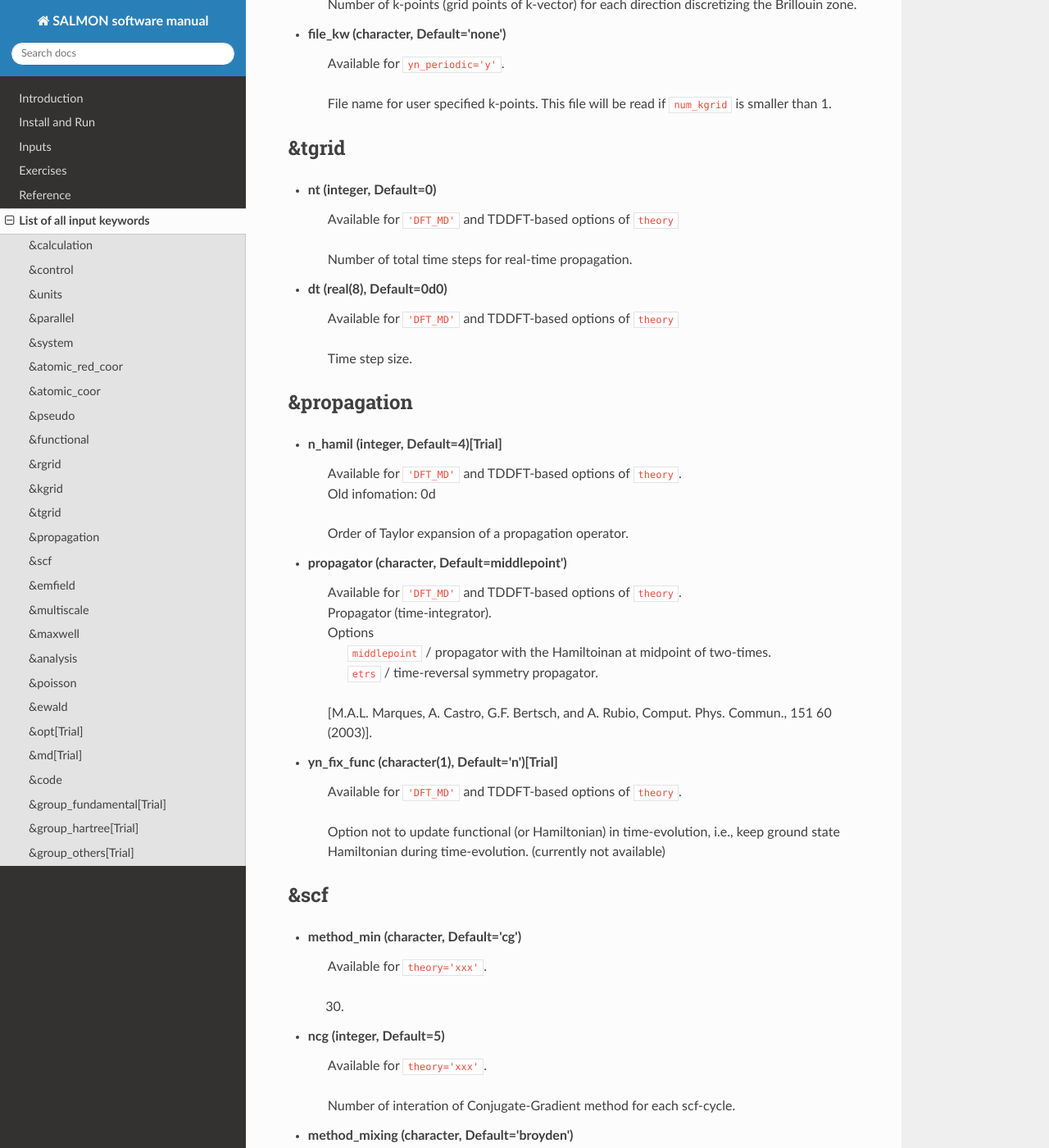
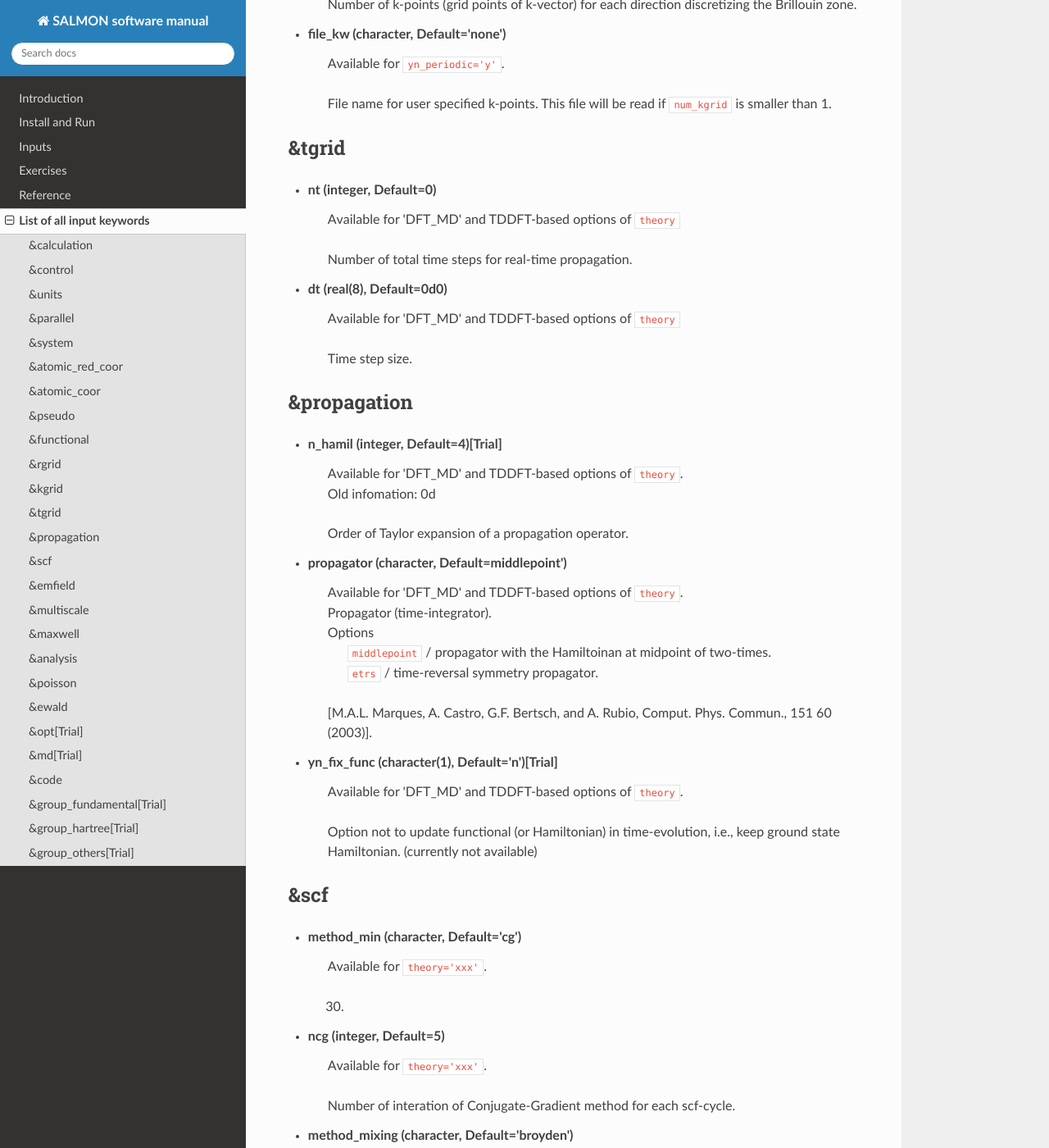
Before and after one commit to SALMON-TDDFT/SALMON-DOCS, a Sphinx documentation site: the page built from source/input_keyword_list.rst, in a window 1280 px wide and 1400 px high, scrolled down 9949 px. Shown: the whole window at 82% size. Built offline with Sphinx 7.4.7 and the Read the Docs theme 2.0.0, drawn with Linux system fonts in a browser that asks for light colours; formulas are drawn with MathJax 3.

Commit message:
Update input_keyword_list.rst

```diff
--- a/source/input_keyword_list.rst
+++ b/source/input_keyword_list.rst
@@ -362,11 +362,11 @@ Input for psudopotentials. Size of array (:) is equal to ``&system/nelem``.
 ------
 
 - **nt** (integer, Default=0)
-   | Available for ``'DFT_MD'`` and TDDFT-based options of ``theory``
+   | Available for 'DFT_MD' and TDDFT-based options of ``theory``
    Number of total time steps for real-time propagation.
 
 - **dt** (real(8), Default=0d0)
-   | Available for ``'DFT_MD'`` and TDDFT-based options of ``theory``
+   | Available for 'DFT_MD' and TDDFT-based options of ``theory``
    Time step size.
 
 
@@ -374,12 +374,12 @@ Input for psudopotentials. Size of array (:) is equal to ``&system/nelem``.
 ------------
 
 - **n_hamil** (integer, Default=4)[Trial]
-   | Available for ``'DFT_MD'`` and TDDFT-based options of ``theory``.
+   | Available for 'DFT_MD' and TDDFT-based options of ``theory``.
    | Old infomation: 0d
    Order of Taylor expansion of a propagation operator.
 
 - **propagator** (character, Default=middlepoint')
-   | Available for ``'DFT_MD'`` and TDDFT-based options of ``theory``.
+   | Available for 'DFT_MD' and TDDFT-based options of ``theory``.
    | Propagator (time-integrator).
    | Options
    |   ``middlepoint`` / propagator with the Hamiltoinan at midpoint of two-times.
@@ -387,8 +387,8 @@ Input for psudopotentials. Size of array (:) is equal to ``&system/nelem``.
    [M.A.L. Marques, A. Castro, G.F. Bertsch, and A. Rubio, Comput. Phys. Commun., 151 60 (2003)].
 
 - **yn_fix_func** (character(1), Default='n')[Trial]
-   | Available for ``'DFT_MD'`` and TDDFT-based options of ``theory``.
-   Option not to update functional (or Hamiltonian) in time-evolution, i.e., keep ground state Hamiltonian during time-evolution. (currently not available)
+   | Available for 'DFT_MD' and TDDFT-based options of ``theory``.
+   Option not to update functional (or Hamiltonian) in time-evolution, i.e., keep ground state Hamiltonian. (currently not available)
 
 &scf
 ----
```
